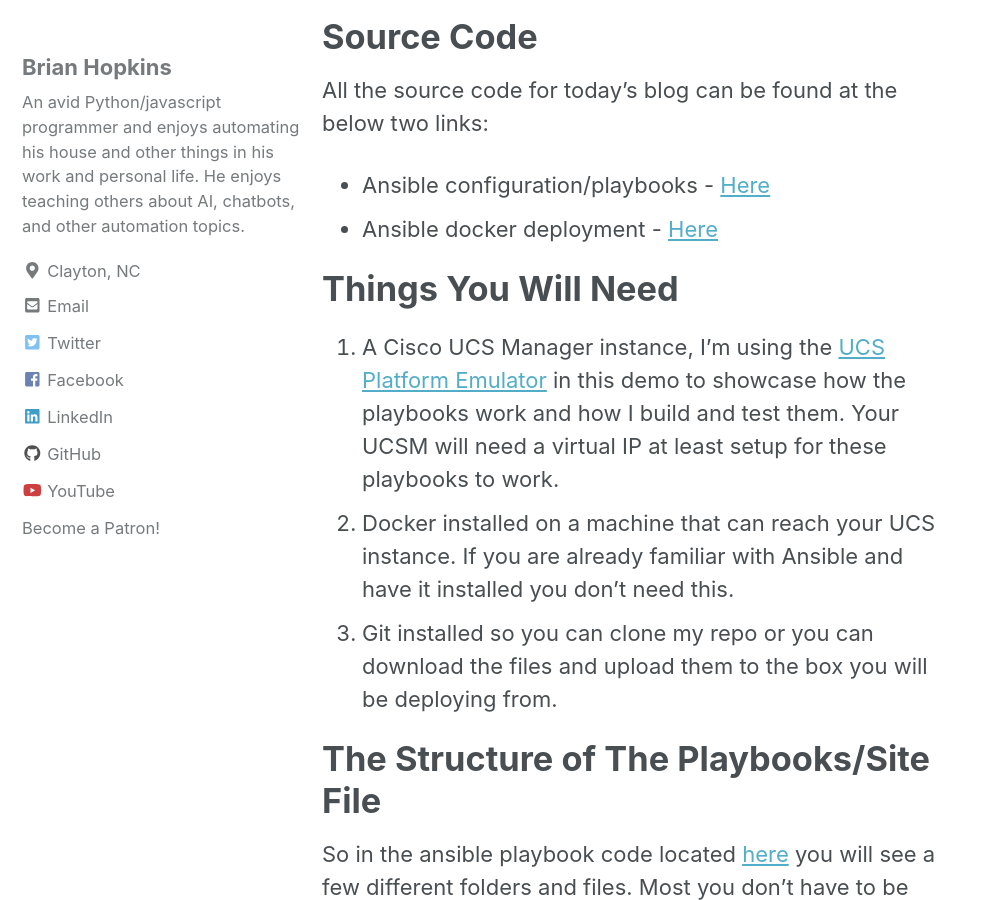
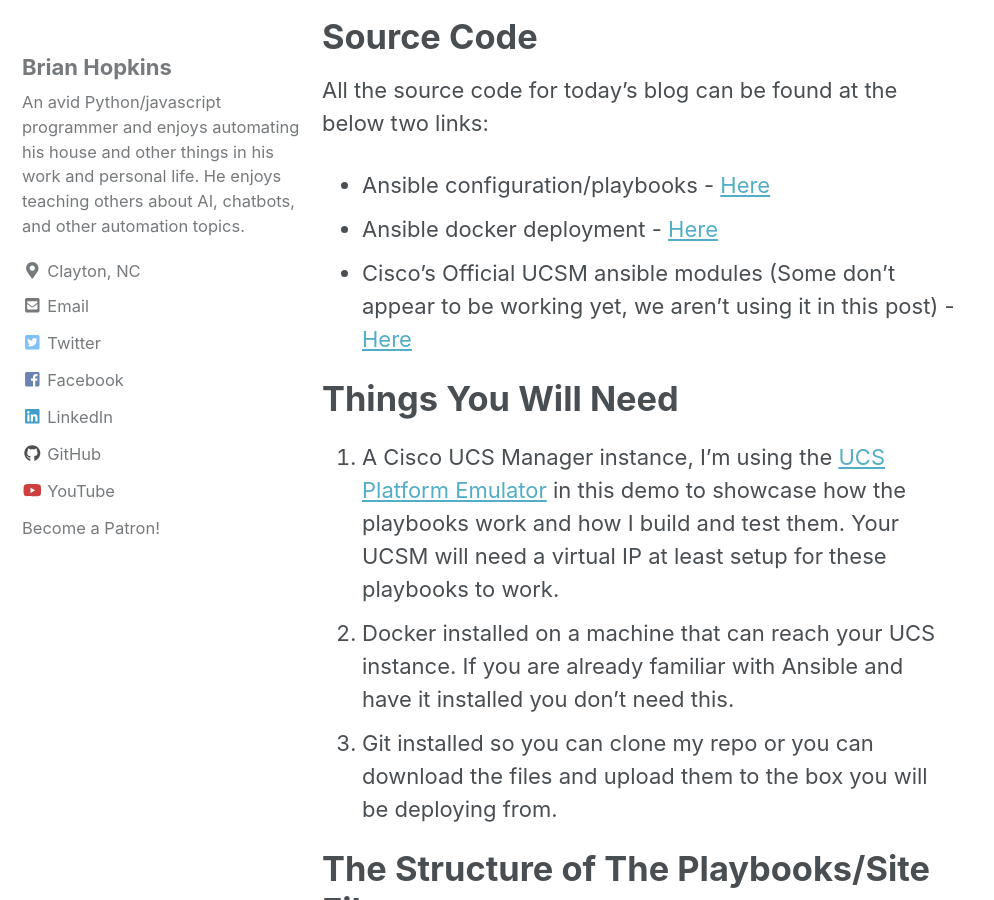
Before and after one commit to Geeked-Out-Solutions/blog, a Jekyll site: the page built from _posts/2018-03-15-automate-ucs-deployment-ansible.md, in a window 1280 px wide and 900 px high, scrolled down 1133 px. Shown: the whole window, without its empty margins (0-994 px from the left). Built offline with Jekyll 4.4.1, drawn with Linux system fonts in a browser that asks for light colours; nearby versions of some CDN libraries; comment, search, counter and statistics services are not loaded.

Commit message:
updating link on post

```diff
--- a/_posts/2018-03-15-automate-ucs-deployment-ansible.md
+++ b/_posts/2018-03-15-automate-ucs-deployment-ansible.md
@@ -19,6 +19,7 @@
 All the source code for today's blog can be found at the below two links:
 * Ansible configuration/playbooks - [Here](https://github.com/btotharye/ansible-ucs)
 * Ansible docker deployment - [Here](https://github.com/btotharye/ansible-ucs-deploy)
+* Cisco's Official UCSM ansible modules (Some don't appear to be working yet, we aren't using it in this post) - [Here](https://github.com/CiscoUcs/ucsm-ansible)
 
 # Things You Will Need
 1. A Cisco UCS Manager instance, I'm using the [UCS Platform Emulator](https://communities.cisco.com/docs/DOC-71877) in this demo to showcase how the playbooks work and how I build and test them. Your UCSM will need a virtual IP at least setup for these playbooks to work.
```
